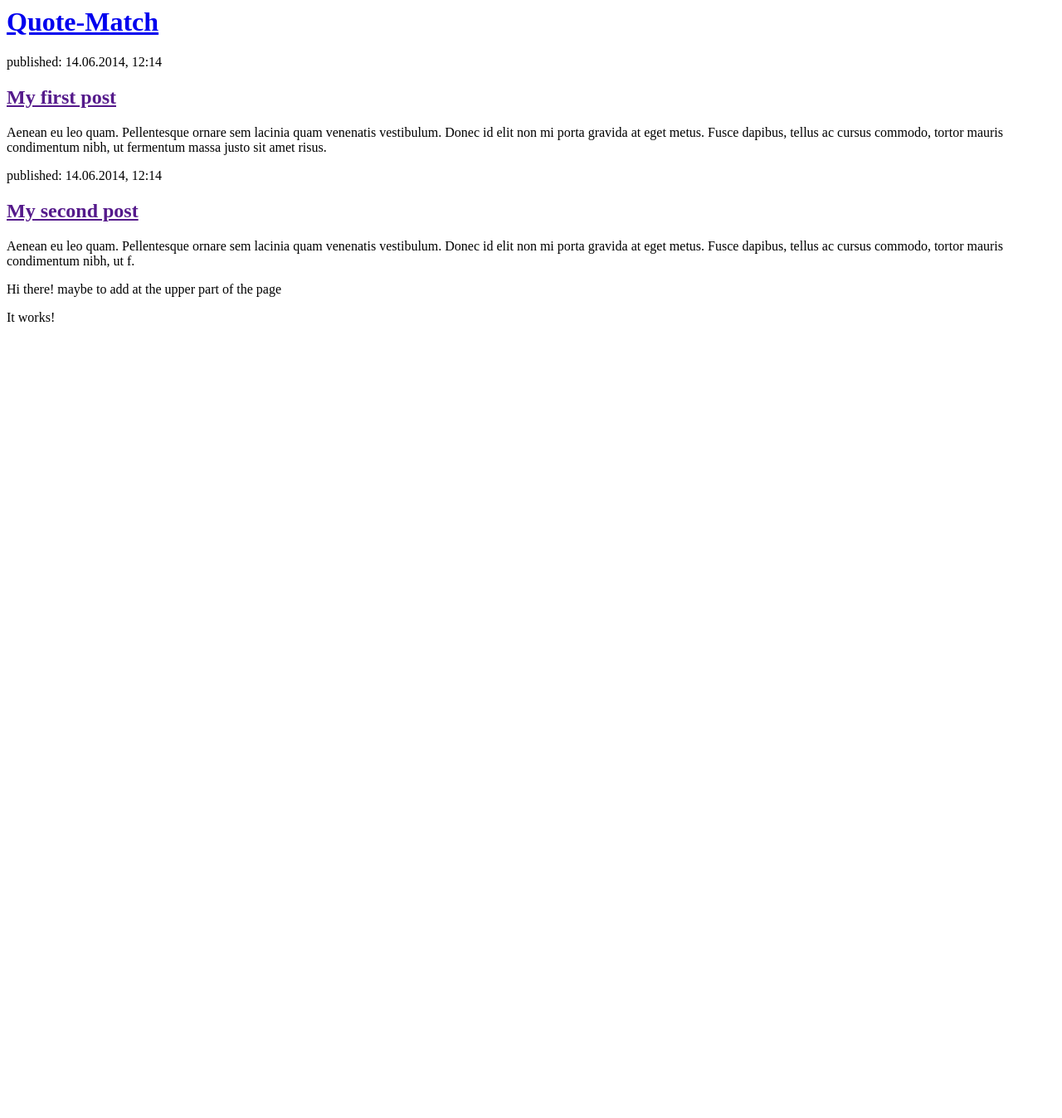
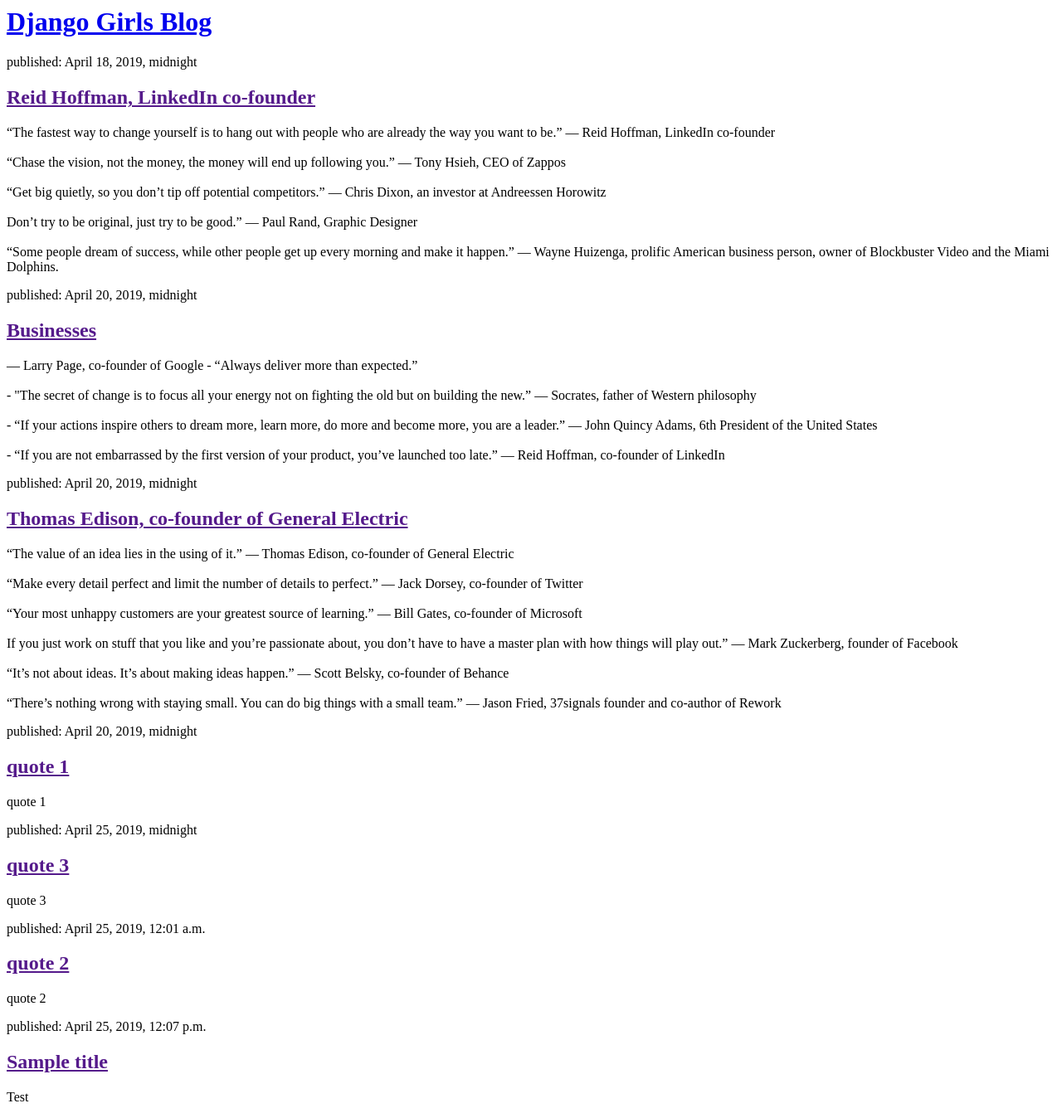
Before and after one commit to itay1regev/my-first-blog, a Django app: page / in a window 1280 px wide. Shown: the whole page at 83% size. Before the commit the page ends 388 px from the top, so only its background shows below. Run offline with Django 3.2, Linux system fonts and the light colour scheme; data comes from the database, SQL or seed files in the repository; both versions use the stored data as it was after the commit.

Commit message:
models object-html templates – and view connector

```diff
--- a/blog/templates/blog/post_list.html
+++ b/blog/templates/blog/post_list.html
@@ -1,26 +1,11 @@
-<html lang="en">
-<head>
-    <meta charset="UTF-8">
-    <title>Quote-Match</title>
-</head>
-<body>
+<div>
+    <h1><a href="/">Django Girls Blog</a></h1>
+</div>
+
+{% for post in posts %}
     <div>
-        <h1><a href="/">Quote-Match</a></h1>
+        <p>published: {{ post.published_date }}</p>
+        <h2><a href="">{{ post.title }}</a></h2>
+        <p>{{ post.text|linebreaksbr }}</p>
     </div>
-
-    <div>
-        <p>published: 14.06.2014, 12:14</p>
-        <h2><a href="">My first post</a></h2>
-        <p>Aenean eu leo quam. Pellentesque ornare sem lacinia quam venenatis vestibulum. Donec id elit non mi porta gravida at eget metus. Fusce dapibus, tellus ac cursus commodo, tortor mauris condimentum nibh, ut fermentum massa justo sit amet risus.</p>
-    </div>
-
-    <div>
-        <p>published: 14.06.2014, 12:14</p>
-        <h2><a href="">My second post</a></h2>
-        <p>Aenean eu leo quam. Pellentesque ornare sem lacinia quam venenatis vestibulum. Donec id elit non mi porta gravida at eget metus. Fusce dapibus, tellus ac cursus commodo, tortor mauris condimentum nibh, ut f.</p>
-    </div>
-
-    <p>Hi there! maybe to add at the upper part of the page <!DOCTYPE html></p>
-    <p>It works!</p>
-</body>
-</html>
+{% endfor %}
--- a/blog/views.py
+++ b/blog/views.py
@@ -1,4 +1,8 @@
+
 from django.shortcuts import render
+from django.utils import timezone
+from .models import Post
+
 
 # Create your views here.
 
@@ -9,6 +13,16 @@
 # def post_list(request):
 #     return render(request, 'templates/blog/post_list.html', {})
 
+
+
+
+"""
 # it gets to the templates auto' way.
+# request -  everything we receive from the user via the Internet
+#  giving the template file ('blog/post_list.html'). The last parameter, {}, is a place in which we can add some things
+#  for the template to use. We need to give them names (we will stick to 'posts' right now). :) It should look like
+#  this: {'posts': posts}. Please note that the part before : is a string; you need to wrap it with quotes: ''
+"""
 def post_list(request):
-    return render(request, 'blog/post_list.html', {})
+    posts = Post.objects.filter(published_date__lte=timezone.now()).order_by('published_date')
+    return render(request, 'blog/post_list.html', {'posts': posts})
```
Also changed, not shown: db.sqlite3.
